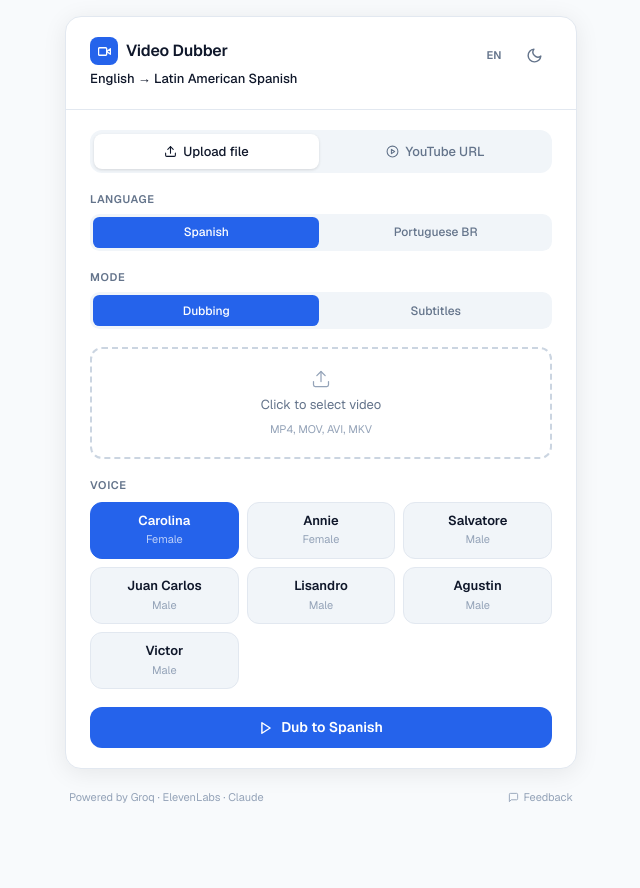
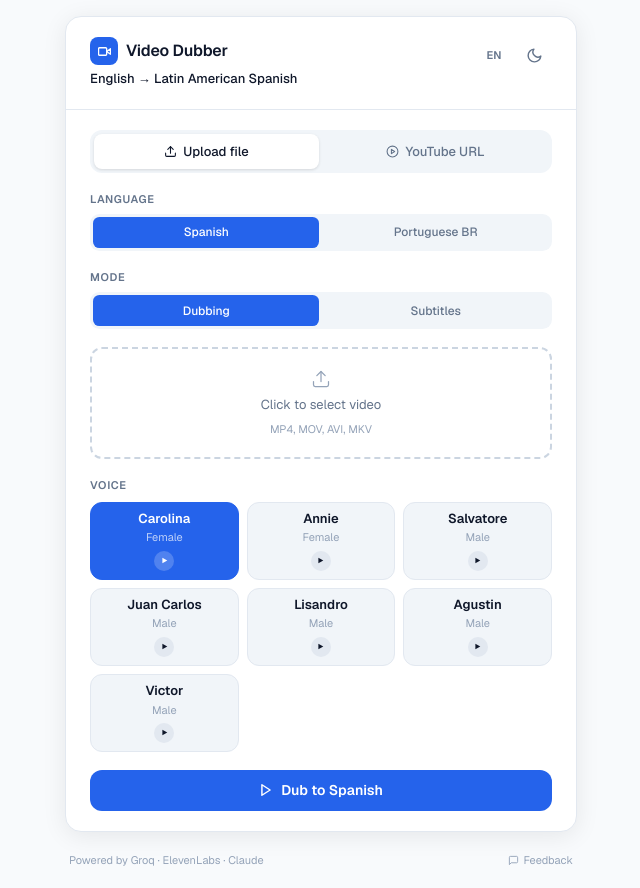
Before and after one commit to victorjfuenmayor/video-dubber, a Next.js app: page / in a window 1280 px wide. Shown: the whole page, without its empty margins (319-959 px from the left). Before the commit the page ends 826 px from the top, so only its background shows below. Built offline with nearby package versions, Linux system fonts and the light colour scheme.

Commit message:
Add voice preview play buttons in voice selector

```diff
--- /dev/null
+++ b/app/api/voice-preview/[voiceId]/route.ts
@@ -0,0 +1,19 @@
+import { NextRequest, NextResponse } from 'next/server';
+
+export async function GET(
+  _req: NextRequest,
+  { params }: { params: Promise<{ voiceId: string }> }
+) {
+  const { voiceId } = await params;
+  const apiKey = process.env.ELEVENLABS_API_KEY;
+  if (!apiKey) return NextResponse.json({ error: 'Not configured' }, { status: 500 });
+
+  const res = await fetch(`https://api.elevenlabs.io/v1/voices/${voiceId}`, {
+    headers: { 'xi-api-key': apiKey },
+  });
+
+  if (!res.ok) return NextResponse.json({ error: 'Voice not found' }, { status: 404 });
+
+  const data = await res.json();
+  return NextResponse.json({ previewUrl: data.preview_url });
+}
--- a/components/UploadForm.tsx
+++ b/components/UploadForm.tsx
@@ -26,6 +26,8 @@
   const [voiceId, setVoiceId] = useState<string>(DEFAULT_VOICE_ID);
   const [loading, setLoading] = useState(false);
   const [uploadProgress, setUploadProgress] = useState<number | null>(null);
+  const [playingVoice, setPlayingVoice] = useState<string | null>(null);
+  const audioRef = useRef<HTMLAudioElement | null>(null);
   const [fileName, setFileName] = useState('');
   const fileRef = useRef<HTMLInputElement>(null);
   const xhrRef = useRef<XMLHttpRequest | null>(null);
@@ -35,6 +37,28 @@
     const newVoices = getVoicesByLang(lang);
     setVoiceId(newVoices[0]?.id ?? DEFAULT_VOICE_ID);
     onTargetLangChange?.(lang);
+  }
+
+  async function playPreview(voiceId: string, e: React.MouseEvent) {
+    e.stopPropagation();
+    if (playingVoice === voiceId) {
+      audioRef.current?.pause();
+      setPlayingVoice(null);
+      return;
+    }
+    audioRef.current?.pause();
+    setPlayingVoice(voiceId);
+    try {
+      const res = await fetch(`/api/voice-preview/${voiceId}`);
+      const { previewUrl } = await res.json();
+      const audio = new Audio(previewUrl);
+      audioRef.current = audio;
+      audio.onended = () => setPlayingVoice(null);
+      audio.onerror = () => setPlayingVoice(null);
+      await audio.play();
+    } catch {
+      setPlayingVoice(null);
+    }
   }
 
   function handlePipelineModeChange(m: PipelineMode) {
@@ -207,10 +231,22 @@
             const sel = voiceId === v.id;
             return (
               <button key={v.id} type="button" onClick={() => setVoiceId(v.id)}
-                style={{ padding: '0.625rem 0.5rem', borderRadius: '0.75rem', fontSize: '0.8125rem', textAlign: 'center', cursor: 'pointer', border: `1.5px solid ${sel ? 'var(--accent)' : 'var(--border)'}`, background: sel ? 'var(--accent)' : 'var(--surface-2)', color: sel ? '#fff' : 'var(--text)', transition: 'all 0.15s' }}>
+                style={{ padding: '0.5rem 0.375rem', borderRadius: '0.75rem', fontSize: '0.8125rem', textAlign: 'center', cursor: 'pointer', border: `1.5px solid ${sel ? 'var(--accent)' : 'var(--border)'}`, background: sel ? 'var(--accent)' : 'var(--surface-2)', color: sel ? '#fff' : 'var(--text)', transition: 'all 0.15s', position: 'relative' }}>
                 <span style={{ display: 'block', fontWeight: 600, lineHeight: 1.2 }}>{v.name}</span>
                 <span style={{ display: 'block', fontSize: '0.6875rem', marginTop: '0.2rem', color: sel ? 'rgba(255,255,255,0.7)' : 'var(--text-faint)' }}>
                   {v.gender === 'female' ? tr.female : tr.male}
+                </span>
+                <span
+                  role="button"
+                  onClick={(e) => playPreview(v.id, e)}
+                  style={{ display: 'inline-flex', alignItems: 'center', justifyContent: 'center', marginTop: '0.3rem', width: '1.25rem', height: '1.25rem', borderRadius: '50%', background: sel ? 'rgba(255,255,255,0.2)' : 'var(--border)', cursor: 'pointer' }}
+                  title="Preview voice"
+                >
+                  {playingVoice === v.id ? (
+                    <svg width="8" height="8" viewBox="0 0 10 10" fill="currentColor"><rect x="1" y="1" width="3" height="8"/><rect x="6" y="1" width="3" height="8"/></svg>
+                  ) : (
+                    <svg width="7" height="7" viewBox="0 0 10 10" fill="currentColor"><polygon points="2,1 9,5 2,9"/></svg>
+                  )}
                 </span>
               </button>
             );
```
